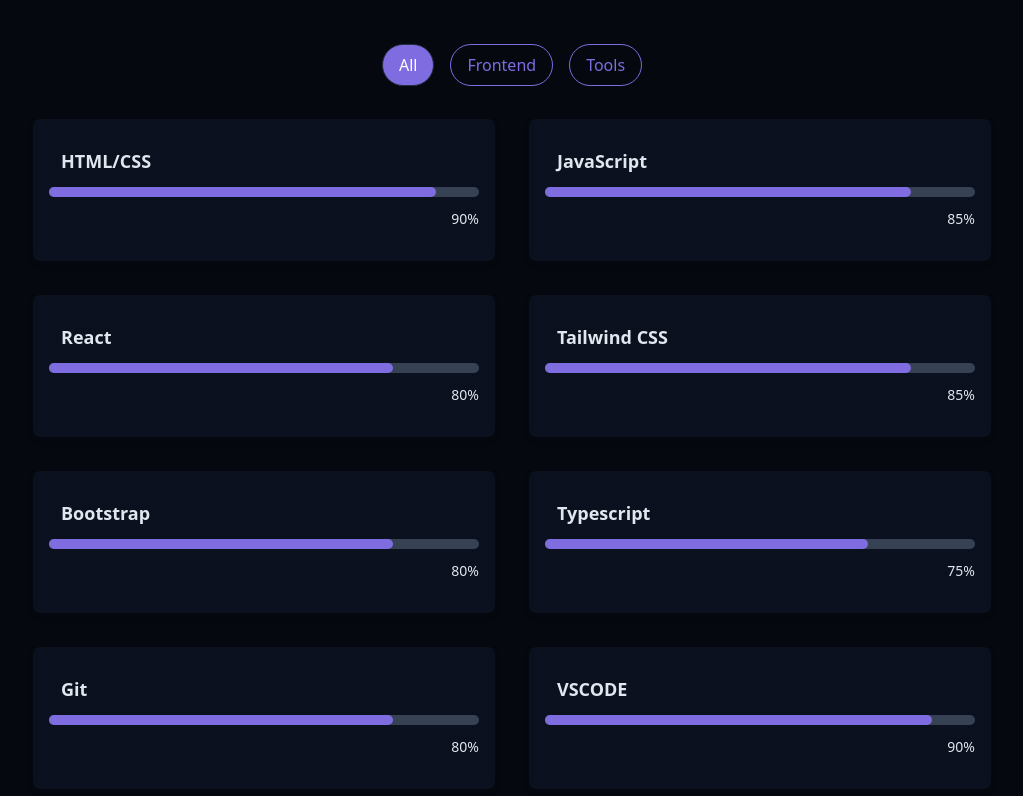
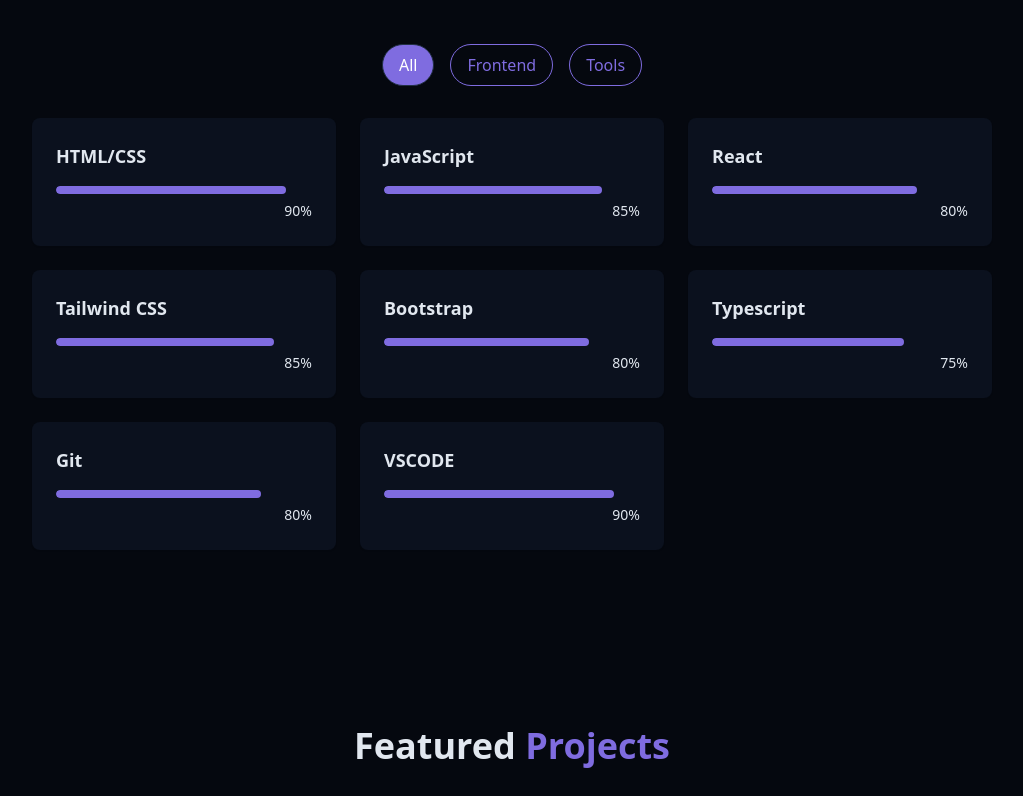
Before and after one commit to ridowansarder/portfolio, a React (Vite) app: page / in a window 1280 px wide. Shown: the part 1524-2320 px from the top of the page, without its empty margins (128-1151 px from the left). Built offline with nearby package versions, Linux system fonts and the light colour scheme.

Commit message:
grid changed

```diff
--- a/src/components/Skills.jsx
+++ b/src/components/Skills.jsx
@@ -40,27 +40,26 @@
           ))}
         </div>
 
-        <div className="grid grid-cols-2 gap-8">
-          {filteredSkills.map((skill, index) => (
+        <div className="grid grid-cols-1 sm:grid-cols-2 lg:grid-cols-3 gap-6">
+          {filteredSkills.map((skill, key) => (
             <div
-              key={index}
-              className="gradient-border rounded-lg p-4 shadow-md card-hover"
+              key={key}
+              className="bg-card p-6 rounded-lg shadow-xs card-hover"
             >
               <div className="text-left mb-4">
-                <div className="p-3 rounded-full">
-                  <h3 className="font-semibold text-lg">{skill.name}</h3>
-                </div>
-                <div className="text-left flex-grow">
-                  <div className="w-full bg-gray-200 rounded-full h-2.5 dark:bg-gray-700">
-                    <div
-                      className={`bg-primary h-2.5 rounded-full`}
-                      style={{ width: `${skill.level}%` }}
-                    ></div>
-                  </div>
-                  <div className="text-muted-foreground text-sm mt-3 text-right">
-                    {skill.level}%
-                  </div>
-                </div>
+                <h3 className="font-semibold text-lg"> {skill.name}</h3>
+              </div>
+              <div className="w-full bg-secondary/50 h-2 rounded-full overflow-hidden">
+                <div
+                  className="bg-primary h-2 rounded-full origin-left animate-[grow_1.5s_ease-out]"
+                  style={{ width: skill.level + "%" }}
+                />
+              </div>
+
+              <div className="text-right mt-1">
+                <span className="text-sm text-muted-foreground">
+                  {skill.level}%
+                </span>
               </div>
             </div>
           ))}
```
